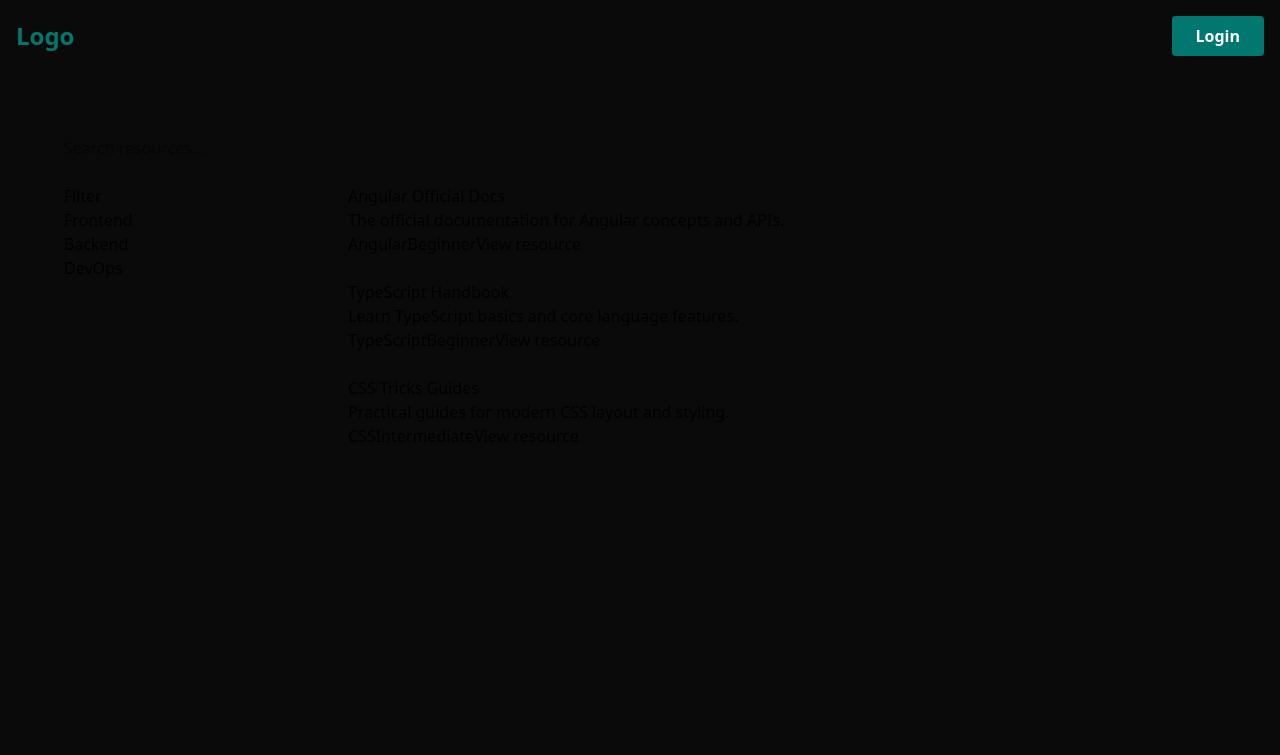
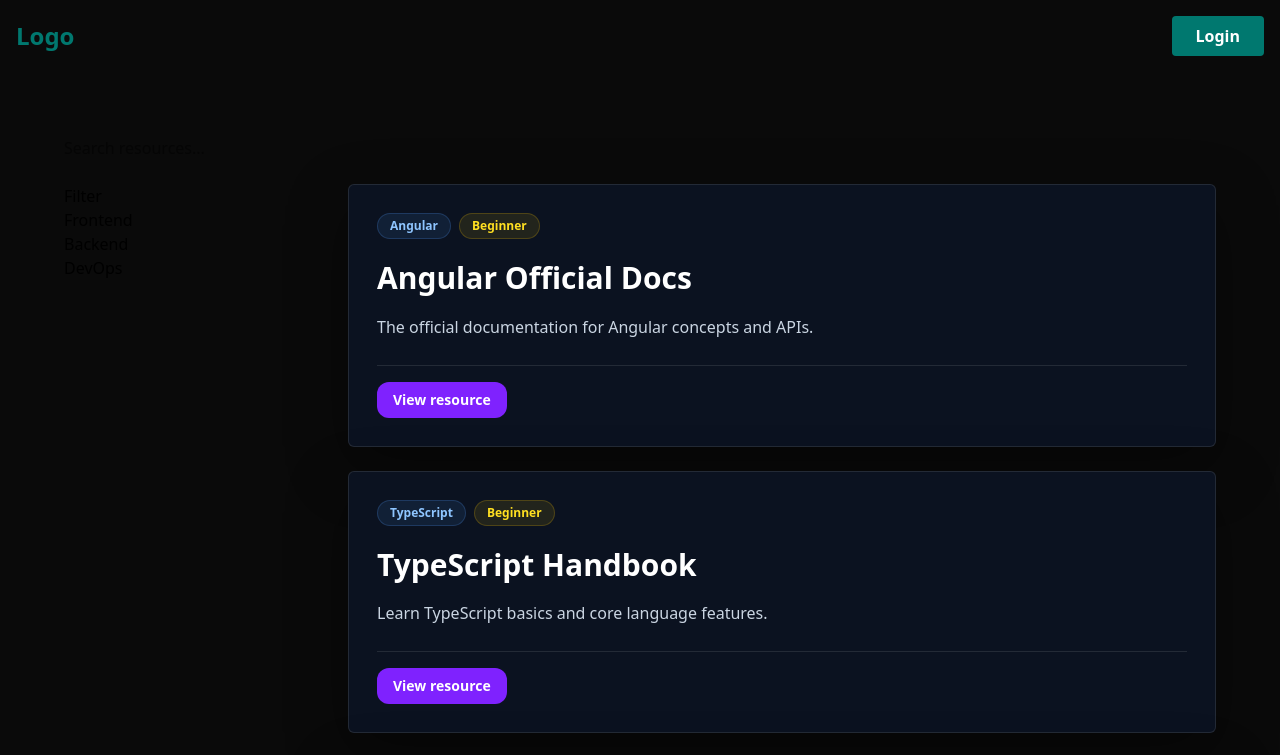
Before and after one commit to yvettebaker90/devhub, an Angular app: page /resources in a window 1280 px wide. Shown: the top 755 px of the page. Built offline with nearby package versions, Linux system fonts and the light colour scheme.

Commit message:
fixed card layout and route

```diff
--- a/src/app/app.component.ts
+++ b/src/app/app.component.ts
@@ -6,6 +6,6 @@ import { HeaderComponent } from './components/header/header.component';
   selector: 'app-root',
   standalone: true,
   imports: [RouterOutlet, HeaderComponent],
-  templateUrl: './app.component.html'
+  templateUrl: './app.component.html',
 })
-export class AppComponent { }
+export class AppComponent {}
--- a/src/app/components/pages/home/home.component.ts
+++ b/src/app/components/pages/home/home.component.ts
@@ -1,7 +1,7 @@
 import { Component, signal, computed } from '@angular/core';
 import { SearchBarComponent } from '../../search-bar/search-bar.component';
 import { FilterSidebarComponent } from '../../filter-sidebar/filter-sidebar.component';
-import { ResourceCardComponent } from '../../resource-card/resource-card.component';
+import { ResourceCardComponent } from '../../cards/cards.component';
 
 interface ResourceItem {
   title: string;
@@ -14,7 +14,8 @@ interface ResourceItem {
 @Component({
   selector: 'app-home',
   standalone: true,
-  imports: [    SearchBarComponent,
+  imports: [
+    SearchBarComponent,
     FilterSidebarComponent,
     ResourceCardComponent,
   ],
--- a/src/app/components/resource-card/resource-card.component.html
+++ /dev/null
@@ -1,7 +0,0 @@
-<article>
-  <h3>{{ title }}</h3>
-  <p>{{ description }}</p>
-  <span>{{ category }}</span>
-  <span>{{ level }}</span>
-  <a [href]="link">View resource</a>
-</article>
```
Also changed, not shown: src/app/components/resource-card/resource-card.component.ts (deleted, +0 -14 lines).
